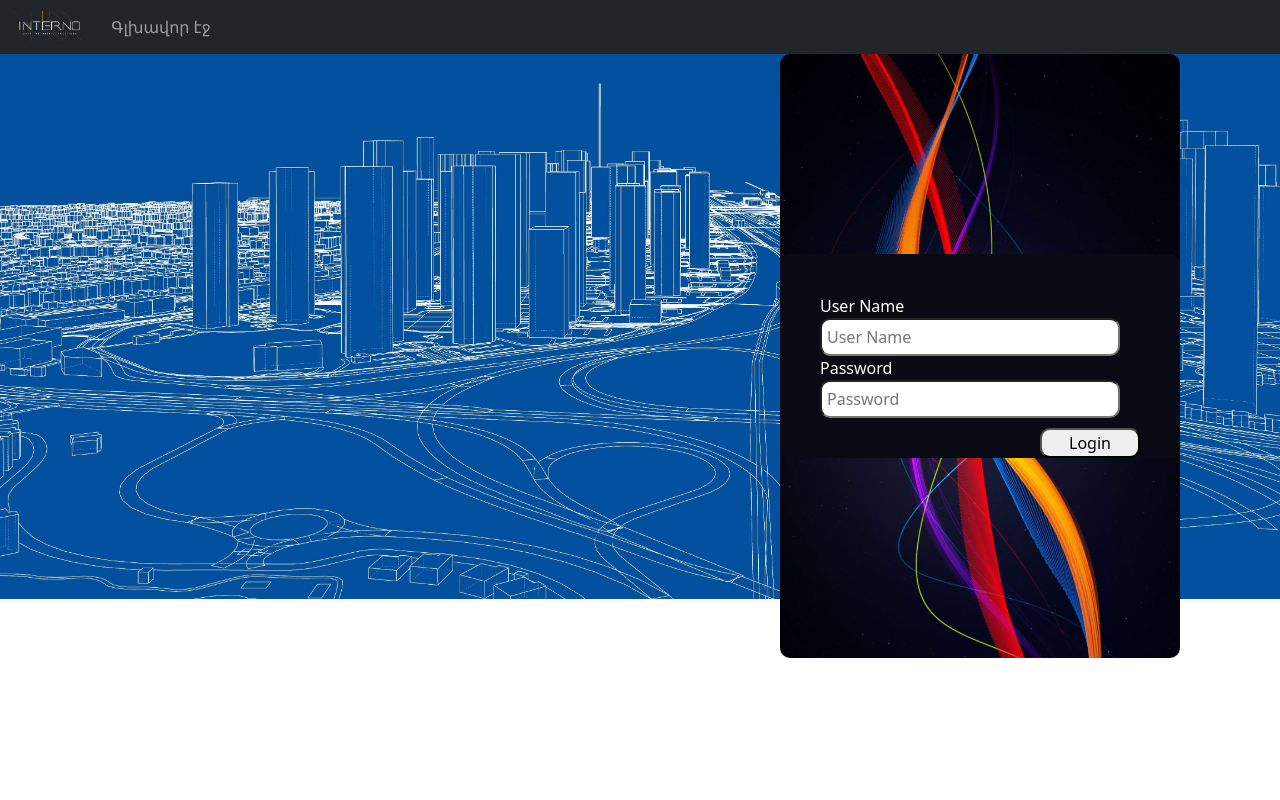
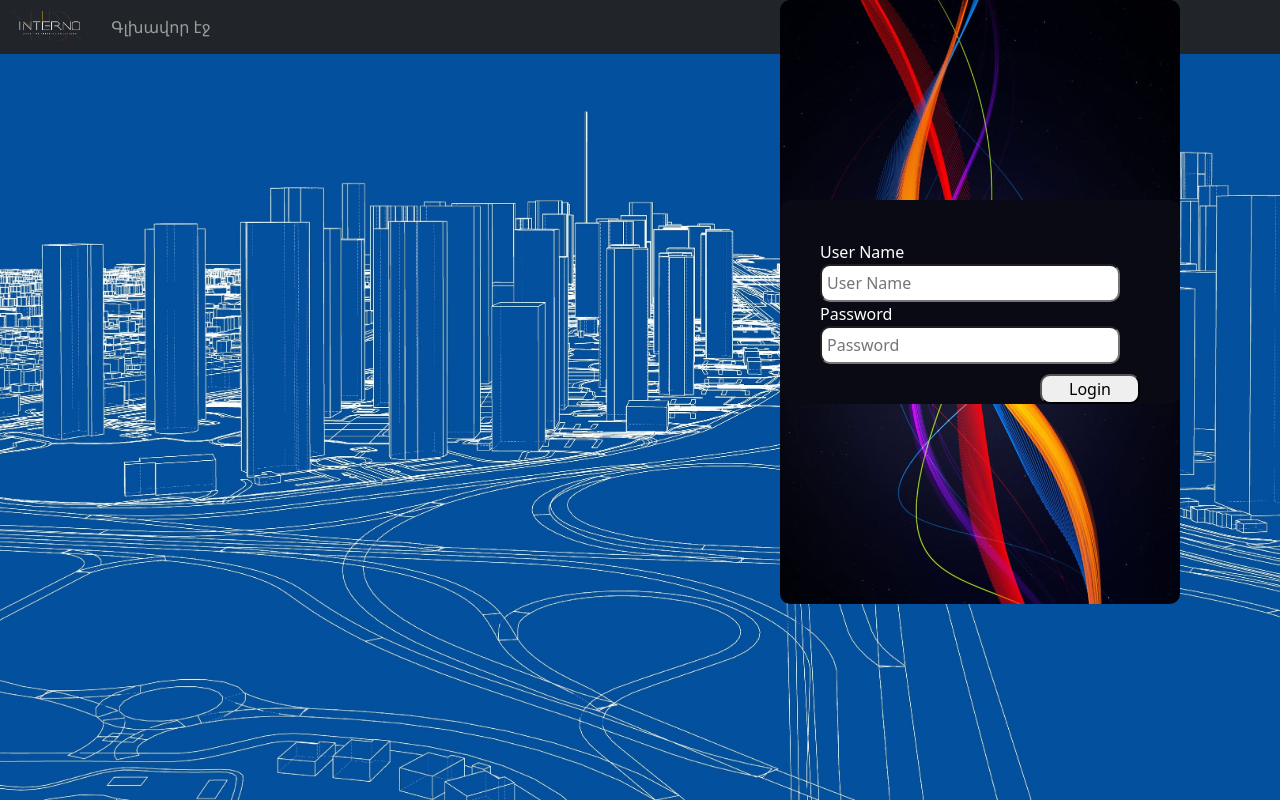
Before and after one commit to Karo-Hak/interno-order, a React (Create React App) app in the folder client/: page / in a window 1280 px wide. Built offline with nearby package versions, Linux system fonts and the light colour scheme; no server answers.

Commit message:
inche erel vernmenuagry

```diff
--- a/client/src/App.css
+++ b/client/src/App.css
@@ -1,5 +1,8 @@
 
-
+html{
+  width: 100vw;
+  height: 100vh
+}
 
 .App {
   text-align: center;
--- a/client/src/component/menu/Menu.tsx
+++ b/client/src/component/menu/Menu.tsx
@@ -50,7 +50,7 @@ export const Menu: React.FC = (): JSX.Element => {
         navigate("/searchOrder")
     }
     return (<>
-        <nav className="navbar navbar-expand-sm bg-dark navbar-dark">
+        <nav className="navbar navbar-expand-sm bg-dark navbar-dark manu">
             <div className="container-fluid">
                 <div>
                     <a className="navbar-brand" href="#">
--- a/client/src/component/menu/menu.css
+++ b/client/src/component/menu/menu.css
@@ -1,6 +1,13 @@
-.logount{
+.logount {
     margin-top: 10px;
 
     border-radius: 10px;
     width: 100px;
 }
+
+.manu {
+    position: fixed;
+    top: 0;
+    left: 0;
+    width: 100%;
+}
--- a/client/src/page/add.scss
+++ b/client/src/page/add.scss
@@ -3,3 +3,6 @@ body {
     width: 95%;
     margin: auto;
 }
+bodu{
+    background-image: none;
+}
--- a/client/src/page/login/login.css
+++ b/client/src/page/login/login.css
@@ -30,10 +30,13 @@
 }
 
 body {
-    height: 100%;
+
     background-image: url(../../../public/login.jpg);
-    background-repeat: no-repeat;
-    background-size: 100%;
+    background-size: cover;
+    background-position: center;
+    width: 100vw;
+    height: 100vh;
+
 }
 
 .buttonLogin {
```
